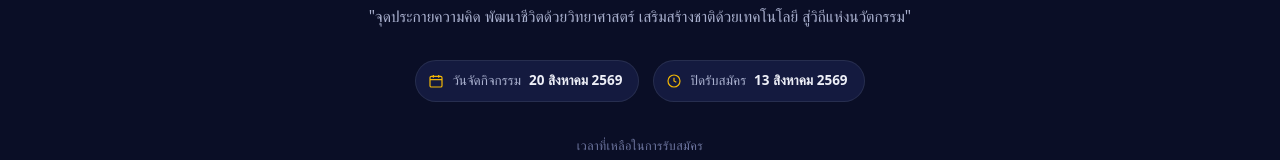
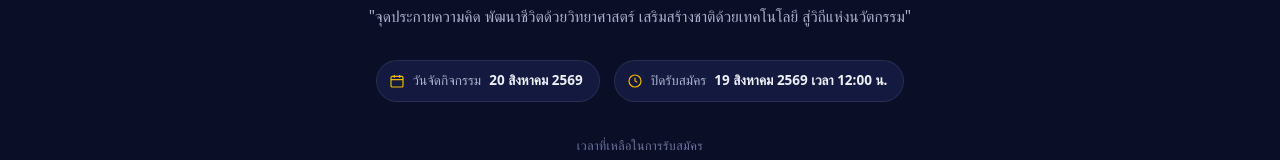
Before and after one commit to teeraponghawan104-hub/Science2026, a React (Vite) app: page / in a window 1280 px wide. Shown: the part 598-758 px from the top of the page. Built offline with nearby package versions, Linux system fonts and the light colour scheme; no server answers; a web font is replaced by a local one.

Commit message:
feat: extend registration deadline to August 19

```diff
--- a/index.html
+++ b/index.html
@@ -520,7 +520,7 @@ body {
     </div>
     <div class="meta-pill">
       <svg viewBox="0 0 24 24" fill="none" stroke="currentColor" stroke-width="1.8"><circle cx="12" cy="12" r="9"/><path d="M12 7v5l3.5 2"/></svg>
-      ปิดรับสมัคร <strong>13 สิงหาคม 2569</strong>
+      ปิดรับสมัคร <strong>19 สิงหาคม 2569 เวลา 12:00 น.</strong>
     </div>
   </div>
 
@@ -648,7 +648,7 @@ body {
 /* =========================================================
    CONFIG — edit these to adjust the event
    ========================================================= */
-const DEADLINE = new Date('2026-08-15T12:00:00+07:00');
+const DEADLINE = new Date('2026-08-19T12:00:00+07:00');
 const EVENT_DATE_LABEL = '20 สิงหาคม 2569';
 // Admin passcode is validated on the server now.
 let adminUnlocked = false;
--- a/server.ts
+++ b/server.ts
@@ -121,7 +121,7 @@ async function startServer() {
 
   // Register
   app.post("/api/register", async (req, res) => {
-    const DEADLINE = new Date('2026-08-15T12:00:00+07:00');
+    const DEADLINE = new Date('2026-08-19T12:00:00+07:00');
     if (Date.now() > DEADLINE.getTime()) {
         return res.status(400).json({ error: "หมดเวลารับสมัครแล้ว" });
     }
```
